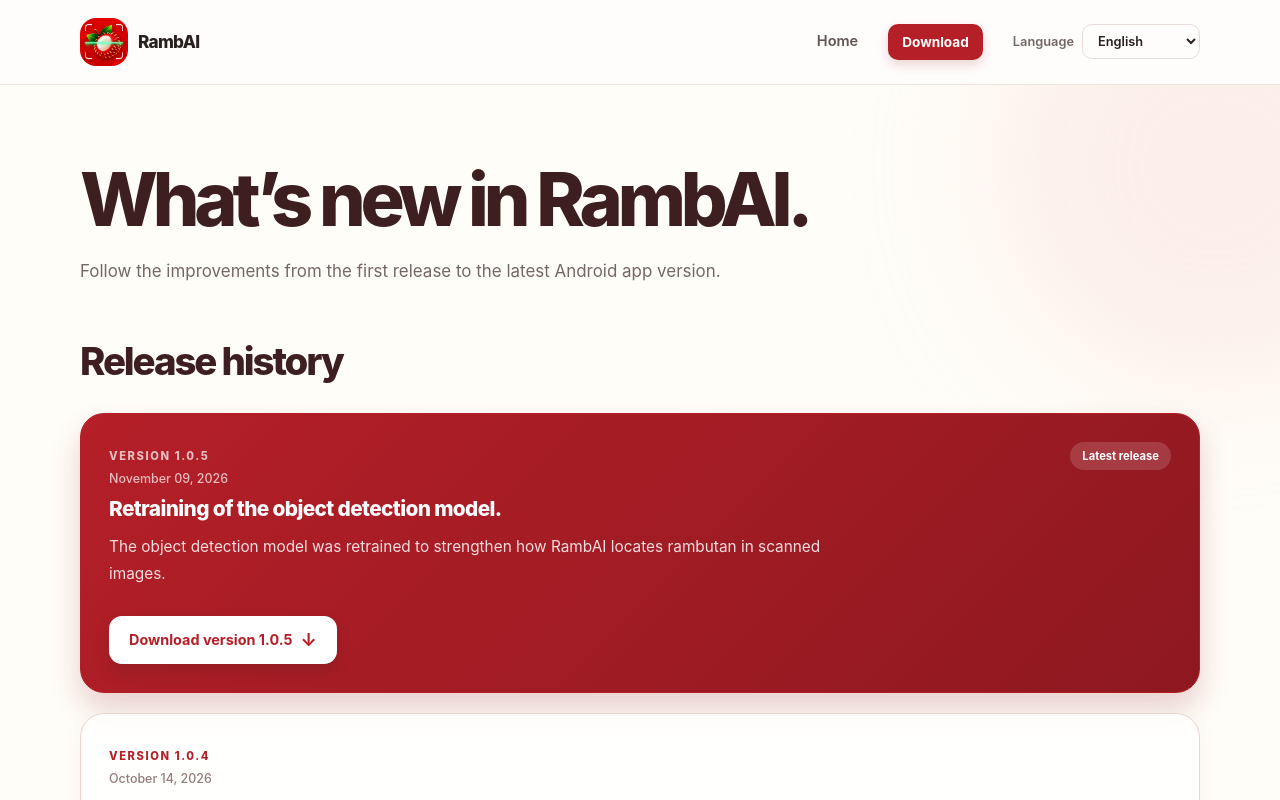
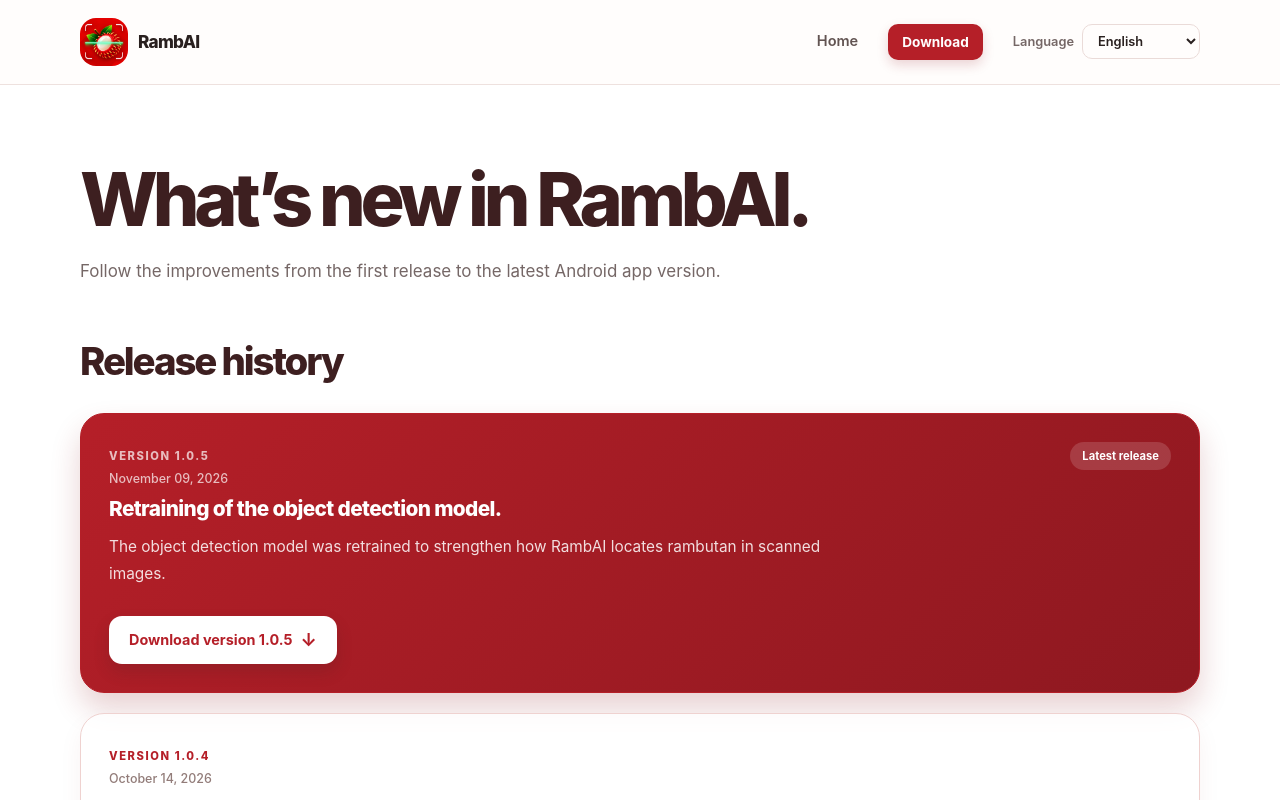
Before and after one commit to Syxtyz/rambai-web, a Next.js app: page /whats-new in a window 1280 px wide. Shown: the top 800 px of the page. Built offline with nearby package versions, Linux system fonts and the light colour scheme.

Commit message:
chore: what's new bg color

```diff
--- a/src/components/whats-new/whats-new.tsx
+++ b/src/components/whats-new/whats-new.tsx
@@ -55,8 +55,8 @@ export default function WhatsNewContent() {
   const { t } = useLanguage();
 
   return (
-    <div className="relative overflow-hidden bg-[#fffdf8] py-20 pb-28 max-[620px]:py-12 max-[620px]:pb-20">
-      <div className="pointer-events-none absolute -top-36 right-[-10rem] size-[28rem] rounded-full bg-[#f8d9d5]/40 blur-3xl" aria-hidden="true" />
+    <div className="relative overflow-hidden py-20 pb-28 max-[620px]:py-12 max-[620px]:pb-20">
+      <div className="pointer-events-none absolute -top-36 right-[-10rem] size-[28rem] rounded-full blur-3xl" aria-hidden="true" />
       <div className="relative mx-auto w-[min(1120px,calc(100%-48px))] max-[620px]:w-[min(100%-34px,480px)]">
         <header className="mb-14 max-w-3xl max-[620px]:mb-9">
           <h1 className="mb-5 max-w-3xl text-[clamp(2.8rem,6vw,4.6rem)] leading-[0.96] font-extrabold tracking-[-0.07em] text-[#3d1f20] max-[620px]:text-[clamp(2.7rem,12vw,4rem)]">{t("whatsNewTitle")}</h1>
```
